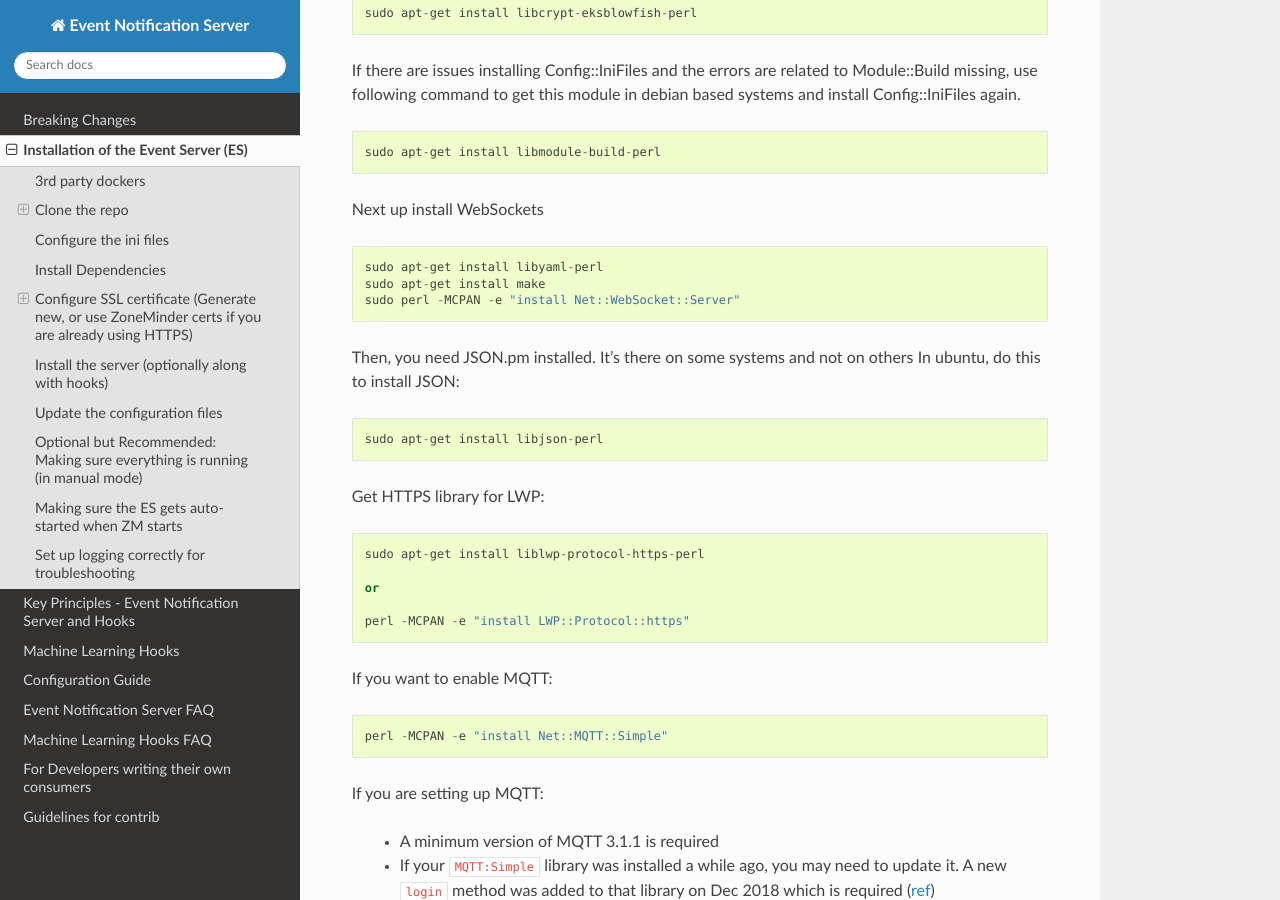
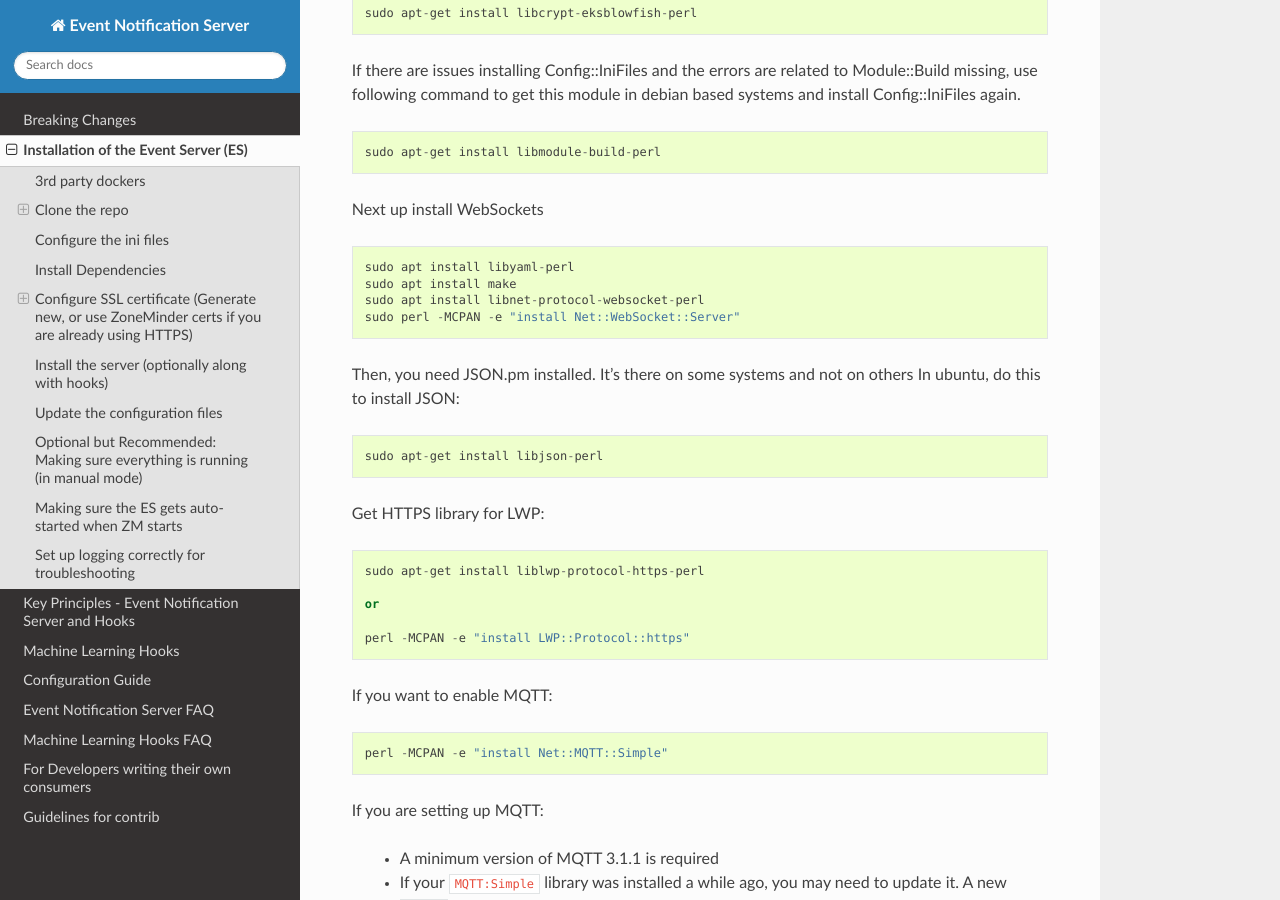
Before and after one commit to ZoneMinder/zmeventnotification, a Sphinx documentation site: the page built from docs/guides/install.rst, in a window 1280 px wide and 900 px high, scrolled down 2124 px. Built offline with Sphinx 7.4.7 and the Read the Docs theme 2.0.0, drawn with Linux system fonts in a browser that asks for light colours.

Commit message:
Add installing libnet-protocol-websocket-perl which is needed for Net::Websocket::Server.  Fixes #427

```diff
--- a/docs/guides/install.rst
+++ b/docs/guides/install.rst
@@ -77,7 +77,7 @@ whilst inside the shell, ``install Module::Name``)
 -  ``Net::WebSocket::Server``
 -  ``Config::IniFiles`` (you may already have this installed)
 -  ``Crypt::Eksblowfish::Bcrypt`` (if you have updated to ZM 1.34, you will already have this)
-- ``Time::Piece`` for parsing ES rules
+-  ``Time::Piece`` for parsing ES rules
 
 Installing these dependencies is as simple as:
 
@@ -116,8 +116,9 @@ Next up install WebSockets
 
 ::
 
-    sudo apt-get install libyaml-perl
-    sudo apt-get install make
+    sudo apt install libyaml-perl
+    sudo apt install make
+    sudo apt install libnet-protocol-websocket-perl
     sudo perl -MCPAN -e "install Net::WebSocket::Server"
 
 Then, you need JSON.pm installed. It's there on some systems and not on
```
